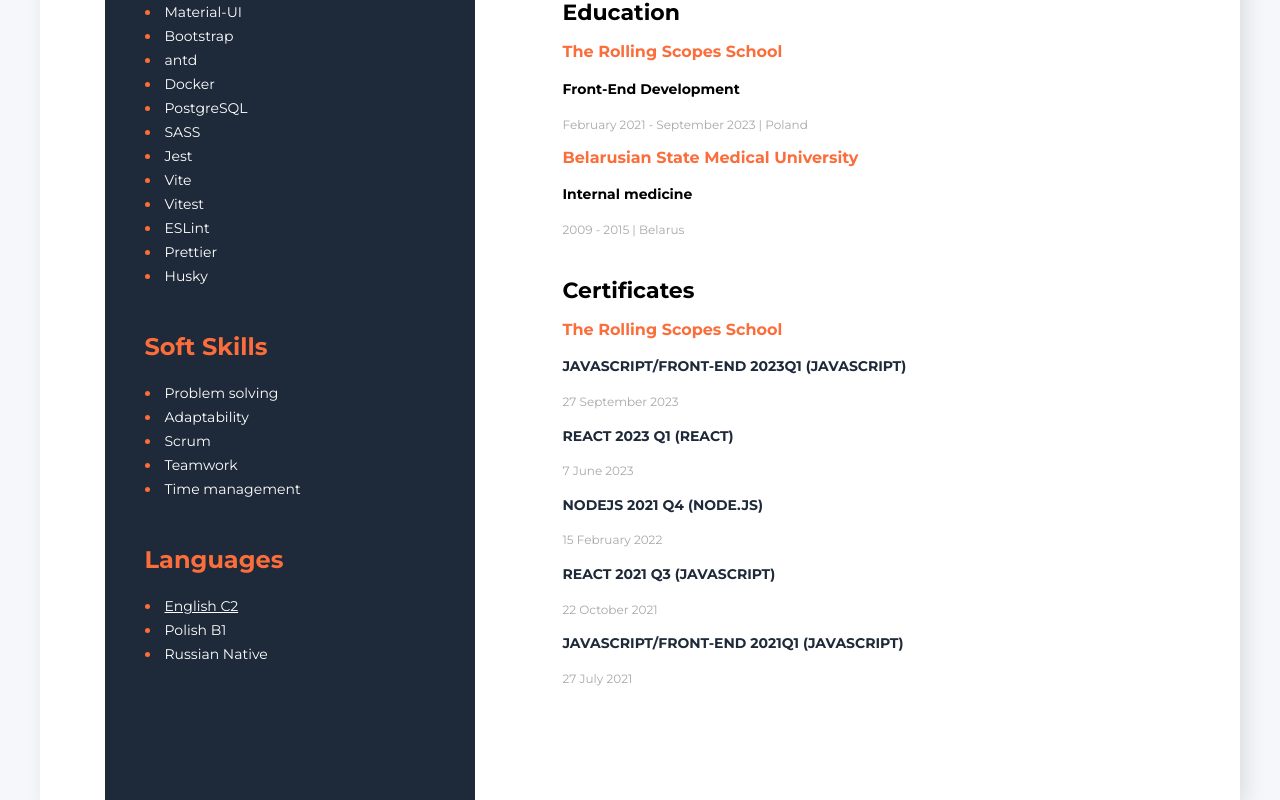
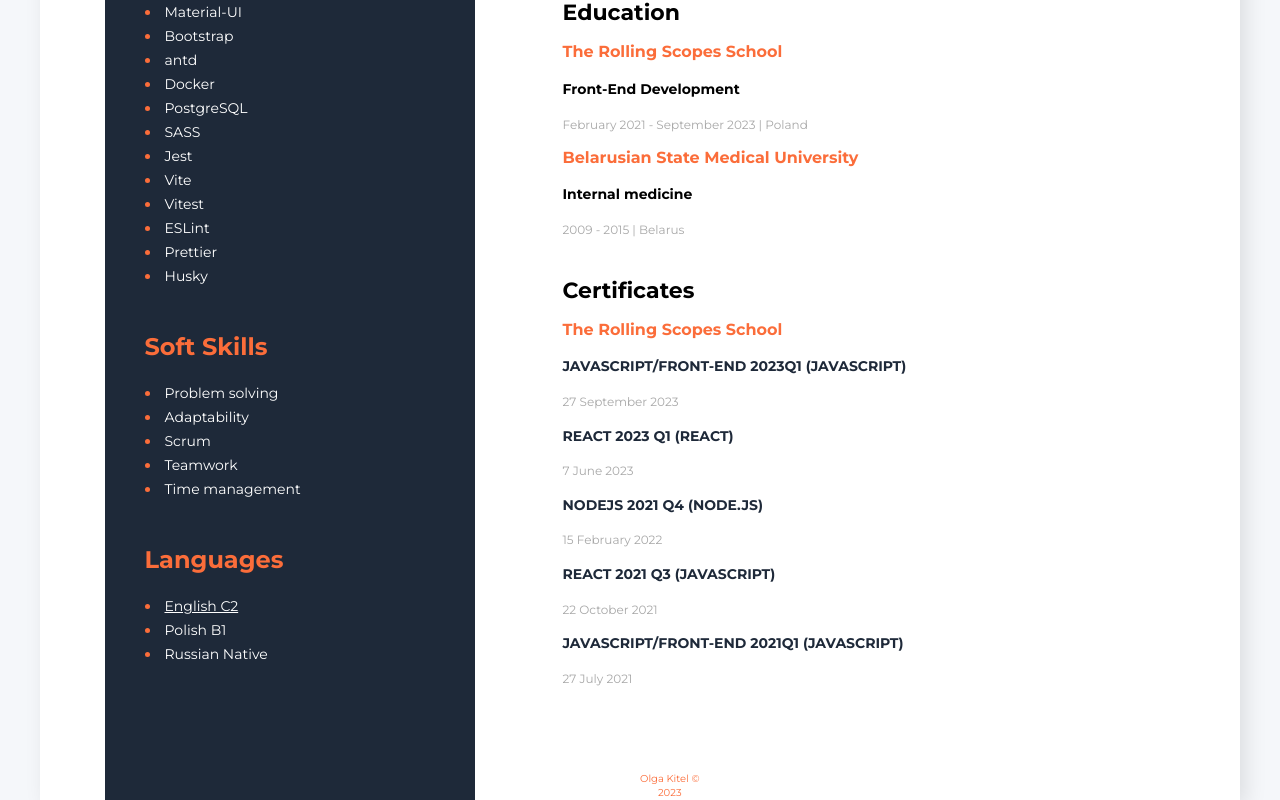
Before and after one commit to OKitel/cv, a plain HTML site: page index.html in a window 1280 px wide. Shown: the part 1083-1883 px from the top of the page. Drawn offline with Linux system fonts and the light colour scheme.

Commit message:
feat: add footer

```diff
--- a/index.html
+++ b/index.html
@@ -280,7 +280,10 @@
           </div>
         </aside>
       </div>
-      <footer></footer>
+      <footer class="footer">
+        <span class="footer-description">Olga Kitel &#169;</span>
+        <span class="footer-description">2023</span>
+      </footer>
     </div>
 
   </body>
--- a/styles.css
+++ b/styles.css
@@ -14,6 +14,7 @@ body {
   margin: 0 auto;
   background: #ffffff;
   box-shadow: 6px 6px 20px rgba(0, 0, 0, 0.1);
+  position: relative;
 }
 
 .wrap-pos {
@@ -208,3 +209,19 @@ header {
   margin-top: 44px;
   margin-left: 40px;
 }
+
+.footer {
+  position: absolute;
+  bottom: 0;
+  left: 50%;
+  display: flex;
+  flex-direction: column;
+  align-items: center;
+}
+
+.footer-description {
+  font-size: 10px;
+  line-height: 14px;
+  color: #fb6d3a;
+  text-align: justify;
+}
```
